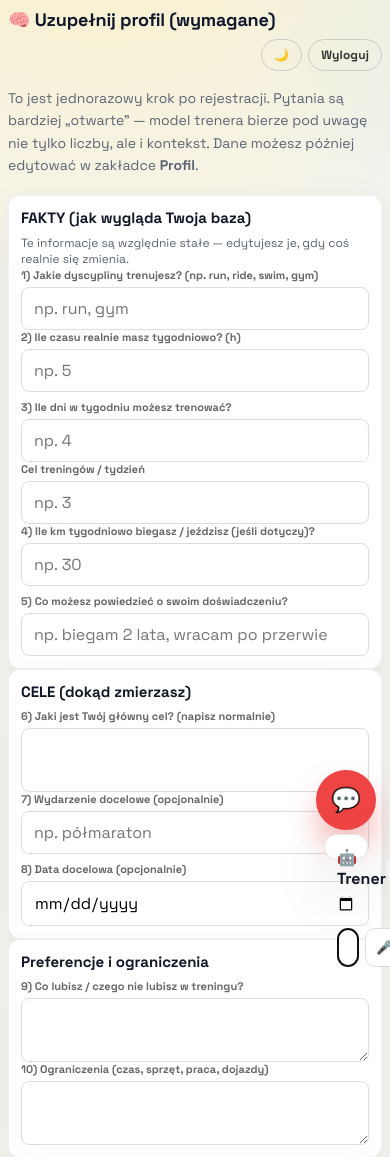
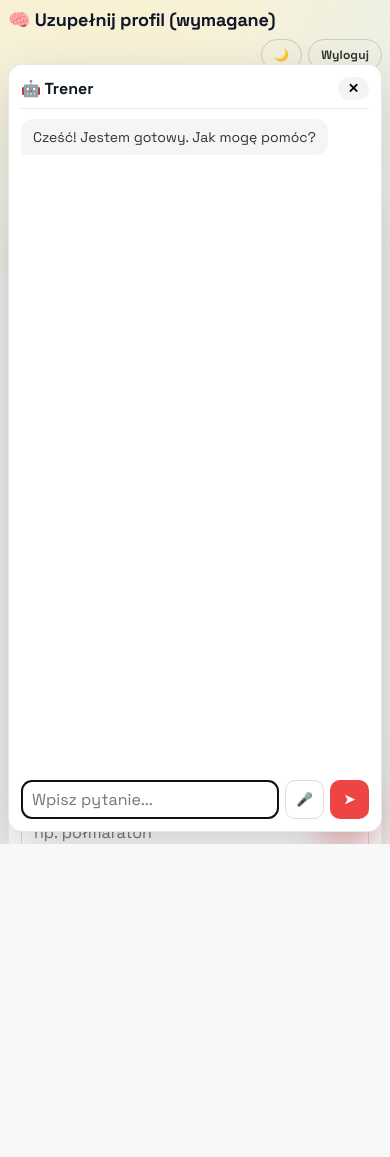
Before and after one commit to kub147/training-app, a Flask app: page /onboarding in a window 390 px wide, after a click that opens the changed part. Shown: the top 1157 px of the page. After the commit the page ends 844 px from the top, so only its background shows below. Run offline with Flask 3, Linux system fonts and the light colour scheme; the visitor is signed in with stand-in values (Sample User, id 1); data comes from the database, SQL or seed files in the repository.

Commit message:
updates for mobile look 2

```diff
--- a/static/css/main.css
+++ b/static/css/main.css
@@ -947,8 +947,6 @@
     right: 24px;
     bottom: calc(24px + env(safe-area-inset-bottom));
     z-index: 1200;
-    transform: translateZ(0);
-    will-change: transform;
 }
 
 .chat-fab {
@@ -963,6 +961,7 @@
     box-shadow: 0 18px 30px rgba(239, 68, 68, 0.35);
     display: grid;
     place-items: center;
+    z-index: 1201;
 }
 
 .chat-panel {
@@ -982,6 +981,7 @@
     transform: translateY(12px) scale(0.98);
     pointer-events: none;
     transition: transform 0.2s ease, opacity 0.2s ease;
+    z-index: 1202;
 }
 
 .chat-panel.open {
```
